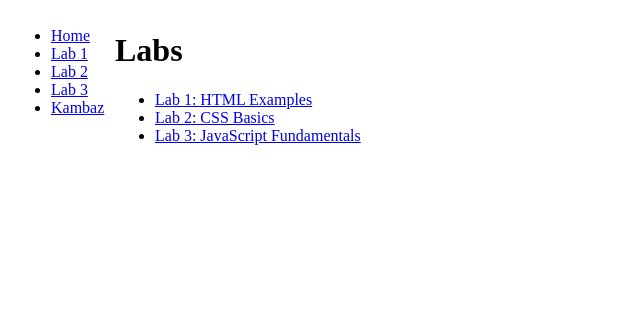
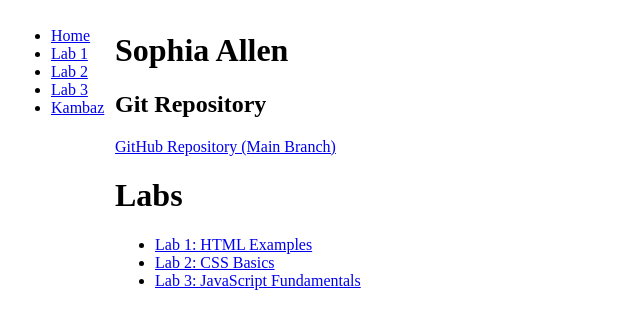
Before and after one commit to SophiaAva03/kambaz-next-js, a Next.js app: page /labs in a window 1280 px wide. Shown: the top 328 px of the page, without its empty margins (0-640 px from the left). Built offline with nearby package versions, Linux system fonts and the light colour scheme.

Commit message:
name + github link

```diff
--- a/app/labs/page.tsx
+++ b/app/labs/page.tsx
@@ -2,6 +2,10 @@ import Link from "next/link";
 export default function labs() {
  return (
    <div id="wd-labs">
+     <h1>Sophia Allen</h1>
+     <h2>Git Repository</h2>
+     <a href="https://github.com/SophiaAva03/kambaz-next-js"
+      id="wd-github" target="_blank">GitHub Repository (Main Branch)</a><br/>
      <h1>Labs</h1>
      <ul>
        <li>
```
